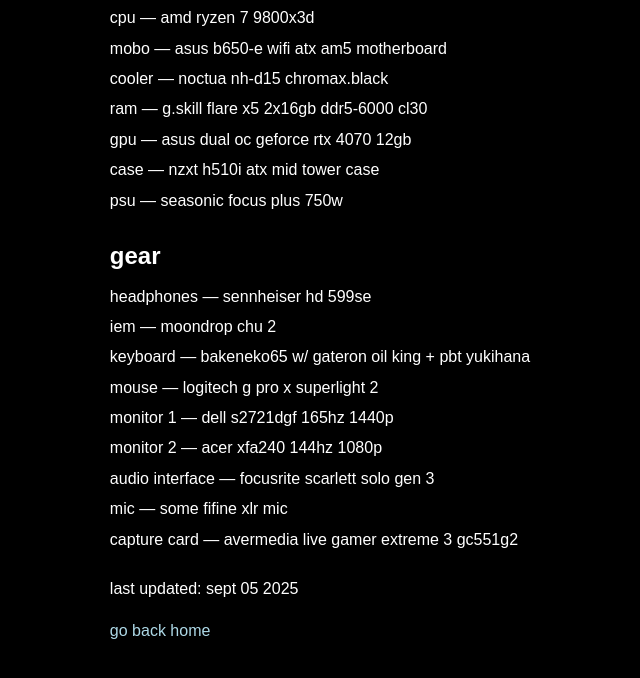
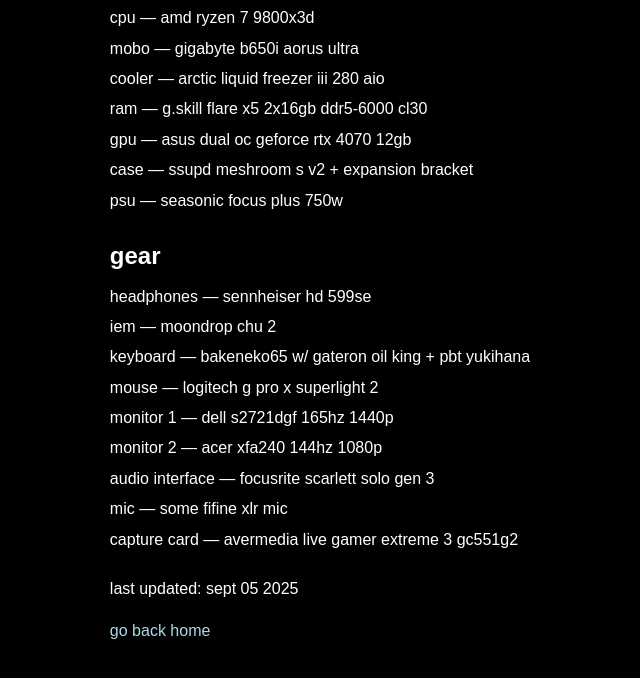
Before and after one commit to xverlast/website, a plain HTML site: page hardware.html in a window 1280 px wide. Shown: the part 116-794 px from the top of the page, without its empty margins (320-960 px from the left). Drawn offline with Linux system fonts and the light colour scheme.

Commit message:
Update hardware.html

```diff
--- a/hardware.html
+++ b/hardware.html
@@ -67,11 +67,11 @@
     <h1>pc specs</h1>
     <ul>
       <li>cpu — amd ryzen 7 9800x3d</li>
-      <li>mobo — asus b650-e wifi atx am5 motherboard</li>
-      <li>cooler — noctua nh-d15 chromax.black</li>
+      <li>mobo — gigabyte b650i aorus ultra</li>
+      <li>cooler — arctic liquid freezer iii 280 aio </li>
       <li>ram — g.skill flare x5 2x16gb ddr5-6000 cl30</li>
       <li>gpu — asus dual oc geforce rtx 4070 12gb</li>
-      <li>case — nzxt h510i atx mid tower case</li>
+      <li>case — ssupd meshroom s v2 + expansion bracket </li>
       <li>psu — seasonic focus plus 750w</li>
     </ul>
 
```
